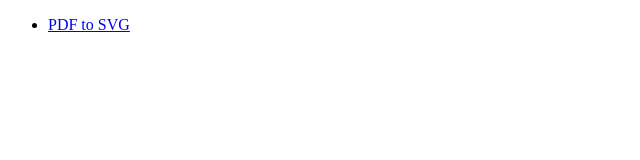
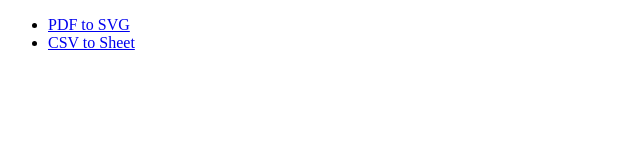
Before and after one commit to client-side-apps/index, a plain HTML site: page index.html in a window 1280 px wide. Shown: the whole page, without its empty margins (0-640 px from the left). Drawn offline with Linux system fonts and the light colour scheme.

Commit message:
add CSV to sheet

```diff
--- a/index.html
+++ b/index.html
@@ -7,6 +7,7 @@
 <body>
   <ul>
     <li><a href="https://pdf-to-svg.client-side.app/">PDF to SVG</a></li>
+    <li><a href="https://csv-to-sheet.client-side.app/">CSV to Sheet</a></li>
   </ul>
 </body>
 </html>
```
